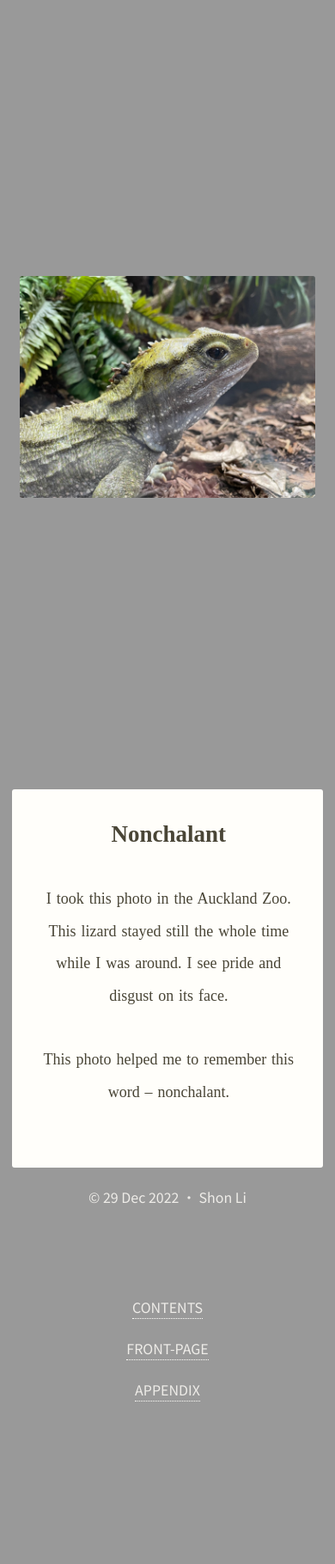
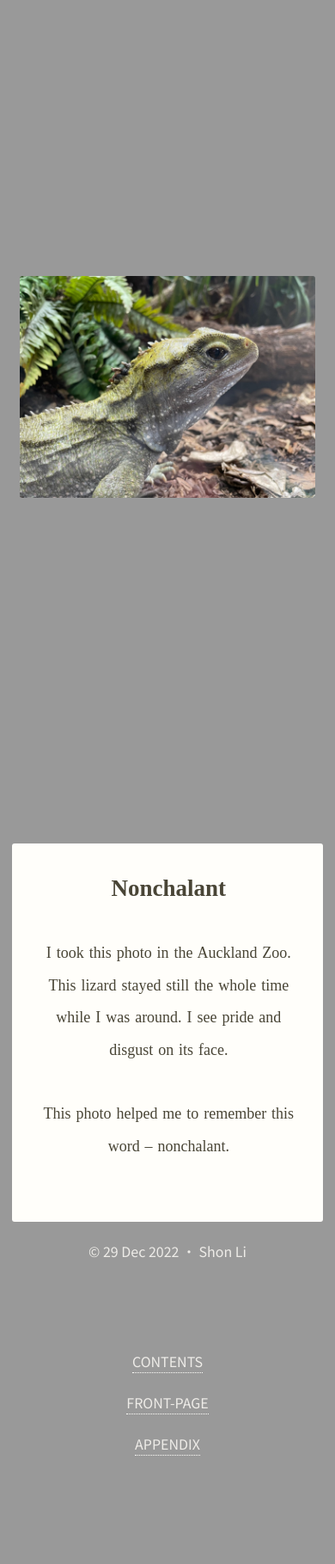
Before and after one commit to shon-li/shon-li.github.io, a Jekyll site: the page built from _posts/2022-12-29-nonchalant.md, in a window 390 px wide. Shown: the whole page at 86% size. Built offline with Jekyll 4.4.1, drawn with Linux system fonts in a browser that asks for light colours; before the commit the page ends 1756 px from its top, so only the background shows below that.

Commit message:
Increase bottom margin of figure pages on narrow screens

```diff
--- a/assets/css/main.scss
+++ b/assets/css/main.scss
@@ -231,7 +231,7 @@ footer {
   }
 
   figure {
-    margin-bottom: 2vh;
+    margin-bottom: 9vh;
 
     img,
     video {
```
Also changed, not shown: 2 other files.
